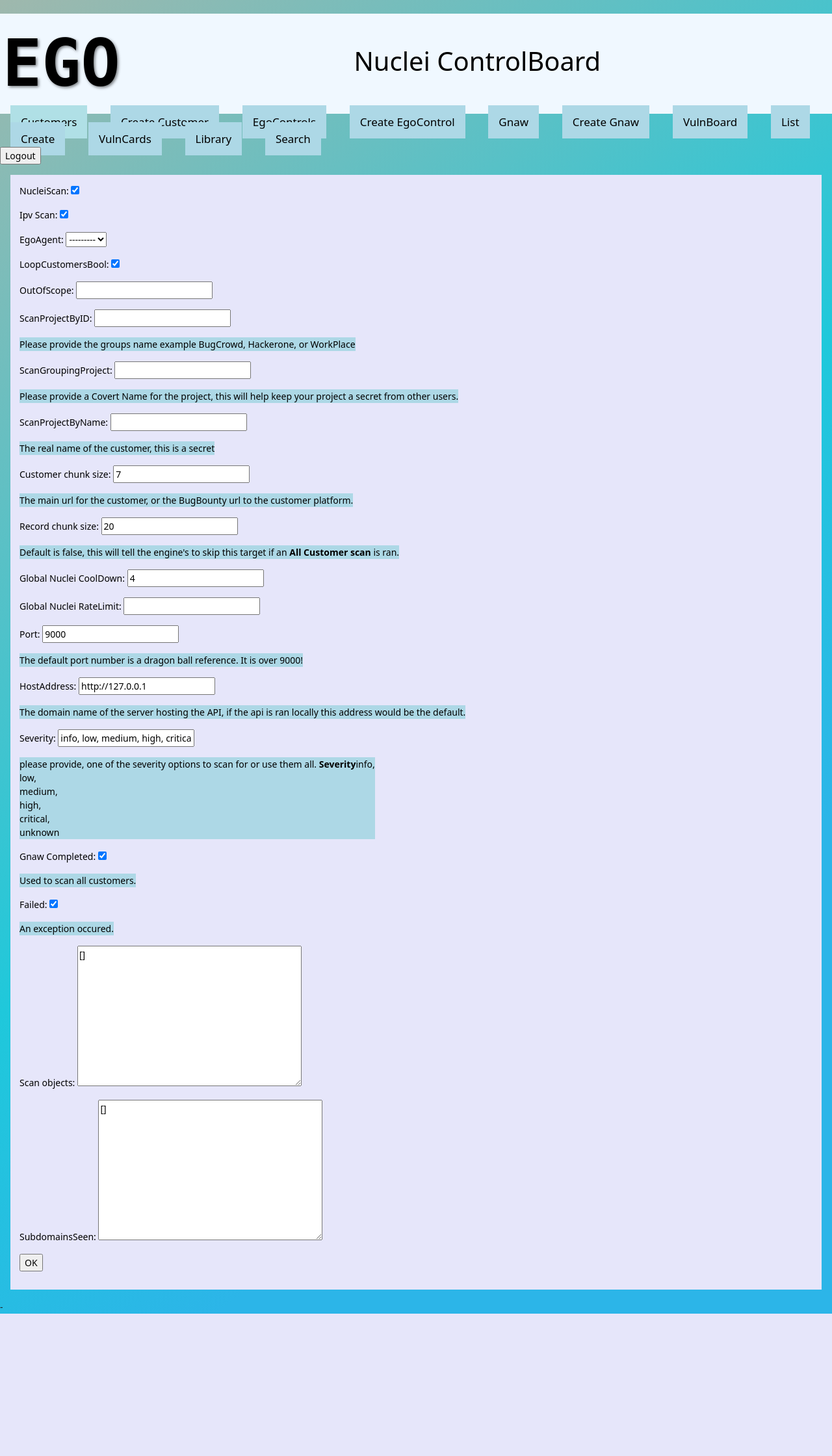
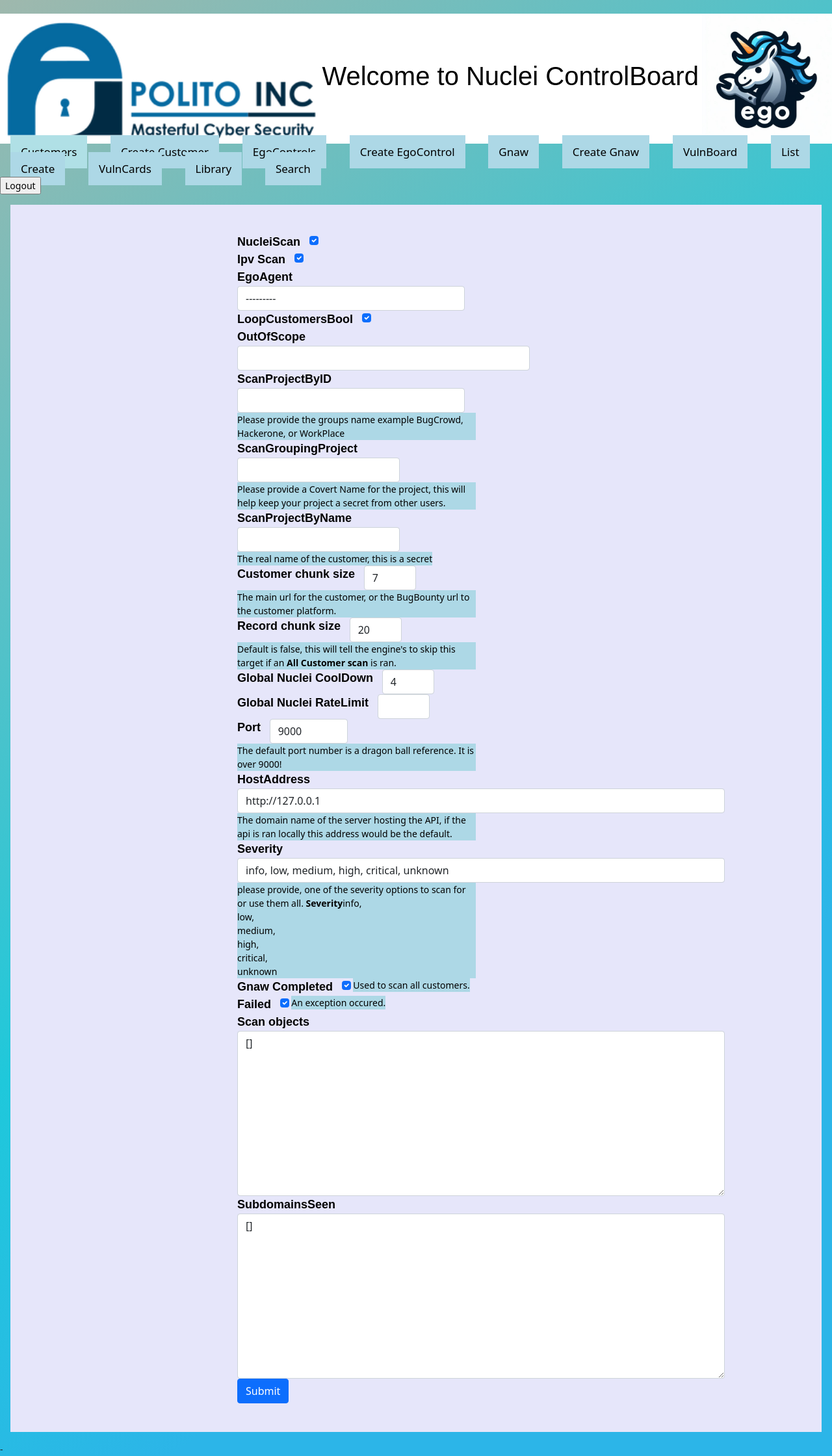
Before and after one commit to PolitoInc/EGOAlpha, a Django app: page /GnawControlBoard/create in a window 1280 px wide. Shown: the whole page at 65% size. Before the commit the page ends 2021 px from the top, so only its background shows below. Run offline with Django 4.2, Linux system fonts and the light colour scheme; the visitor is signed in with stand-in values (Sample User, id 1); data that the repository does not hold is empty; some libraries are stand-ins or nearby versions.

Commit message:
more updates

```diff
--- a/recon/forms.py
+++ b/recon/forms.py
@@ -63,10 +63,10 @@ class create_egocontrol(forms.ModelForm):
             'ScanGroupingProject': forms.TextInput(attrs={'class': 'form-control', 'style': 'width: 250px;'}),
             'ScanProjectByName': forms.TextInput(attrs={'class': 'form-control', 'style': 'width: 250px;'}),
             'OutOfScope': forms.TextInput(attrs={'class': 'form-control', 'style': 'width: 450px;'}),
-            'chunk_size': forms.NumberInput(attrs={'class': 'form-control', 'style': 'width: 50px;'}),
-            'CoolDown': forms.NumberInput(attrs={'class': 'form-control', 'style': 'width: 50px;'}),
-            'CoolDown_Between_Queries': forms.NumberInput(attrs={'class': 'form-control', 'style': 'width: 50px;'}),
-            'Port': forms.NumberInput(attrs={'class': 'form-control', 'style': 'width: 70px;'}),
+            'chunk_size': forms.NumberInput(attrs={'class': 'form-control', 'style': 'width: 80px;'}),
+            'CoolDown': forms.NumberInput(attrs={'class': 'form-control', 'style': 'width: 80px;'}),
+            'CoolDown_Between_Queries': forms.NumberInput(attrs={'class': 'form-control', 'style': 'width: 120px;'}),
+            'Port': forms.NumberInput(attrs={'class': 'form-control', 'style': 'width: 120px;'}),
             'HostAddress': forms.TextInput(attrs={'class': 'form-control', 'style': 'width: 750px;'}),
             'passiveAttack': forms.CheckboxInput(attrs={'class': 'form-check-input'}),
             'agressiveAttack': forms.CheckboxInput(attrs={'class': 'form-check-input'}),
@@ -153,10 +153,38 @@ severity_CHOICES =(
     ("unknown", "unknown"),
 )
 
-class GnawControlBoards_create_Form(forms.ModelForm):
+
+class create_gnawcontrol(forms.ModelForm):
     class Meta:
         model = GnawControl
-        fields = '__all__'
+        fields = [
+            'NucleiScan', 'Ipv_Scan', 'egoAgent', 'LoopCustomersBool', 'OutOfScope', 'ScanProjectByID',
+            'ScanGroupingProject', 'ScanProjectByName', 'Customer_chunk_size', 'Record_chunk_size',
+            'Global_Nuclei_CoolDown', 'Global_Nuclei_RateLimit', 'Port', 'HostAddress', 'severity',
+            'Gnaw_Completed', 'failed', 'scan_objects', 'SubdomainsSeen'
+        ]
+        widgets = {
+            'NucleiScan': forms.CheckboxInput(attrs={'class': 'form-check-input'}),
+            'Ipv_Scan': forms.CheckboxInput(attrs={'class': 'form-check-input'}),
+            'egoAgent': forms.Select(attrs={'class': 'form-control', 'style': 'width: 350px;'}),
+            'LoopCustomersBool': forms.CheckboxInput(attrs={'class': 'form-check-input'}),
+            'OutOfScope': forms.TextInput(attrs={'class': 'form-control', 'style': 'width: 450px;'}),
+            'ScanProjectByID': forms.TextInput(attrs={'class': 'form-control', 'style': 'width: 350px;'}),
+            'ScanGroupingProject': forms.TextInput(attrs={'class': 'form-control', 'style': 'width: 250px;'}),
+            'ScanProjectByName': forms.TextInput(attrs={'class': 'form-control', 'style': 'width: 250px;'}),
+            'Customer_chunk_size': forms.NumberInput(attrs={'class': 'form-control', 'style': 'width: 80px;'}),
+            'Record_chunk_size': forms.NumberInput(attrs={'class': 'form-control', 'style': 'width: 80px;'}),
+            'Global_Nuclei_CoolDown': forms.NumberInput(attrs={'class': 'form-control', 'style': 'width: 80px;'}),
+            'Global_Nuclei_RateLimit': forms.NumberInput(attrs={'class': 'form-control', 'style': 'width: 80px;'}),
+            'Port': forms.NumberInput(attrs={'class': 'form-control', 'style': 'width: 120px;'}),
+            'HostAddress': forms.TextInput(attrs={'class': 'form-control', 'style': 'width: 750px;'}),
+            'severity': forms.TextInput(attrs={'class': 'form-control', 'style': 'width: 750px;'}),
+            'Gnaw_Completed': forms.CheckboxInput(attrs={'class': 'form-check-input'}),
+            'failed': forms.CheckboxInput(attrs={'class': 'form-check-input'}),
+            'scan_objects': forms.Textarea(attrs={'class': 'form-control', 'style': 'width: 750px;'}),
+            'SubdomainsSeen': forms.Textarea(attrs={'class': 'form-control', 'style': 'width: 750px;'}),
+        }
+
 
 class customer_pk(forms.ModelForm):
     class Meta:
--- a/recon/static/css/StyleSheet1.css
+++ b/recon/static/css/StyleSheet1.css
@@ -4,9 +4,42 @@ body {
     font-size: 0.875rem;
 }
 
+.Customers_Create{
+    width: 100%;
+    padding-right: var(--bs-gutter-x, 40%);
+    padding-left: var(--bs-gutter-x, 25%);
+    margin-right: auto;
+    margin-left: auto;
+}
+
+.Customers_Create form{
+    margin: 16px;
+    margin-top: 16px;
+    margin-right: 16px;
+    margin-bottom: 16px;
+    margin-left: 16px;
+    padding: 14px;
+}
+
+.egolabel, .form-control {
+    display: inline-block;
+    vertical-align: top;
+}
+
 .egolabel{
-    font-size: 20px;
+    font-size: 18px;
+    font-weight: bold;
     font-family: 'Arial';
+    display: inline-block;
+    vertical-align: top;
+    margin-right: 10px;
+}
+
+}
+
+.helptext {
+    font-size: 12px;
+    color: #000;
 }
 
 .link {
@@ -38,6 +71,10 @@ body {
   background-color: #e6e6fa; /* Lavender */
 }
 
+.logo{
+    height:200px;
+}
+
 .logoTitle {
   color: #000000; /* Black for better contrast */
   padding: 2px 4px; /* Optional: Add padding to enhance visibility of the background color */
@@ -51,12 +88,15 @@ body {
     display: flex;
     align-items: center;
     color: #000000; /* Black for better contrast */
-    background-color: #f0f8ff; /* Alice blue */
+    background-color: #FFF; /* Alice blue */
 }
 
 .title .pageTitle {
     margin: auto;
+    font-size: 50px;
+    font-family: 'Arial';
     color: #000000; /* Black for better contrast */
+    font-weight: bold;
 }
 
 
--- a/recon/templates/GnawControl/gnawControlBoardsCreate.html
+++ b/recon/templates/GnawControl/gnawControlBoardsCreate.html
@@ -3,16 +3,36 @@
 {% load static %}
 
 {% block title %}
-            <h1>Nuclei ControlBoard</h1>
+            Nuclei ControlBoard
 {% endblock %}
 
 
 {% block content %}
         <div class="Customers_Create">
-            <form method="POST" action="{% url 'GnawControlBoardsCreate' %}">
+            <form action="{% url 'GnawControlBoardsCreate' %}" method="post">
                 {% csrf_token %}
-                {{form.as_p}}
-                <input type="submit" value="OK">
+                {% for field in form %}
+                <div class="form-group">
+            <label for="{{ field.id_for_label }}" class="egolabel">
+                {{ field.label }}
+            </label>
+            {{ field }}
+
+                    {% if field.help_text %}
+                        <span class="form">
+                        {{ field.help_text|safe }}
+                        </span>
+                    {% endif %}
+                    {% if field.default %}
+                        <span class="form">
+                        {{ field.default|safe }}
+                        </span>
+                    {% endif %}
+                </div>
+                {% endfor %}
+                <button type="submit" class="btn btn-primary">Submit</button>
             </form>
         </div>
+
+
 {% endblock %}
--- a/recon/templates/Template_base.html
+++ b/recon/templates/Template_base.html
@@ -1,4 +1,4 @@
-{% load static %}
+ {% load static %}
 
 <!doctype html>
 <html lang="en">
@@ -17,8 +17,9 @@
     <div class="GridPKCustomer">
 
         <div class="title">
-            <span class="logoTitle">EGO</span>
-            <span class="pageTitle">{% block title%}{%endblock%}</span>
+            <a href="https://www.politoinc.com/"><img class="logo" src="/static/img/Polito-Logo-Wide-Border.webp" height="175"></a>
+            <span class="pageTitle"><h1>Welcome to {% block title%}{%endblock%}</h1></span>
+            <img class="logo" src="/static/img/logo.png" width="200">
         </div>
 
 <div class="topnav">
--- a/recon/views.py
+++ b/recon/views.py
@@ -415,14 +415,14 @@ def RecordDelete(request, pk):
 def GnawControlBoards(request):
     gnaw = GnawControl.objects.all()
     customers = Customers.objects.all()
-    form = GnawControlBoards_create_Form()
+    form = create_gnawcontrol()
     create = GnawControlCreateViewSet()
     return TemplateResponse(request, 'GnawControl/gnawControlBoards.html', {"gnaw": gnaw, "customers": customers, "create":create, "form": form})
 
 @login_required
 def GnawControlBoardsCreate(request):
     if request.method == 'GET':
-        form = GnawControlBoards_create_Form()
+        form = create_gnawcontrol()
         return TemplateResponse(request, f'GnawControl/gnawControlBoardsCreate.html', {"form": form})
 
     if request.method == 'POST':
@@ -440,14 +440,15 @@ def GnawControlBoardsPK(request, pk):
     results = GnawControl.objects.get(pk=pk)
     form = MantisFormCreate()
     if request.method == 'GET':
-        form = GnawControlBoards_create_Form(instance=results)
+        form = create_gnawcontrol(instance=results)
 
         return TemplateResponse(request, f'GnawControl/gnawControlBoardsPk.html', {"control": results, "form": form})
     if request.method == 'POST':
-        form = GnawControlBoards_create_Form(request.POST, instance=results or None)
+        form = create_gnawcontrol(request.POST, instance=results or None)
         if form.is_valid():
             form.save()
         return HttpResponseRedirect(f'/GnawControlBoard/{results.pk}')
+
 
 
 ## EGO
```
Also changed, not shown: recon/templates/EgoControl/EgoControlBoardCreate.html (+12 -10 lines), recon/static/img/Polito-Logo-Wide-Border.webp (added), recon/static/img/logo.jpg (added), recon/static/img/logo.png (added), recon/static/img/logo1.jpg (added).
